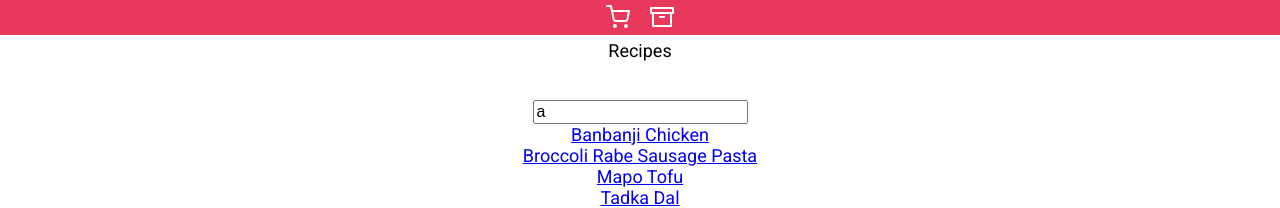
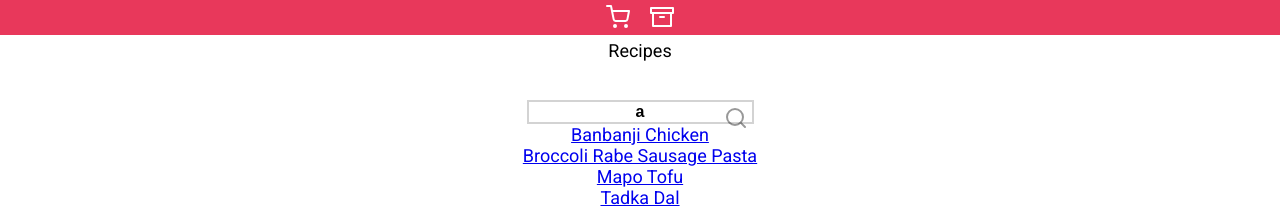
Before and after one commit to NiftyOctopus/lychee-list, a Vue app: page /recipes in a window 1280 px wide. Shown: the top 208 px of the page. Built offline with nearby package versions, Linux system fonts and the light colour scheme.

Commit message:
Search component styling

```diff
--- a/src/components/Search.vue
+++ b/src/components/Search.vue
@@ -1,6 +1,9 @@
 <template>
     <div class='search'>
-        <input type='text' v-model='text'>
+        <div class='wrapper'>
+            <input type='text' v-model='text'>
+            <img class='icon' src='../assets/icons/search.svg'>
+        </div>
     </div>
 </template>
 
@@ -35,7 +38,30 @@
 
 
 <style scoped>
-    input {
+
+    .wrapper {
+        position: relative;
+        display: inline-block;
+    }
+
+    input[type=text] {
+        appearance: none;
+        /* -webkit-appearance: none; */
         font-size: 16px;
+        font-weight: bold;
+        text-align: center;
+        border: 2px solid lightgray;
+        outline: none;
+    }
+
+    input:focus {
+        border: 2px solid #e8385b;
+    }
+
+    .icon {
+        position: absolute;
+        top: 6px;
+        right: 6px;
+        opacity: 0.4;
     }
 </style>
```
Also changed, not shown: src/assets/icons/search.svg (added).
